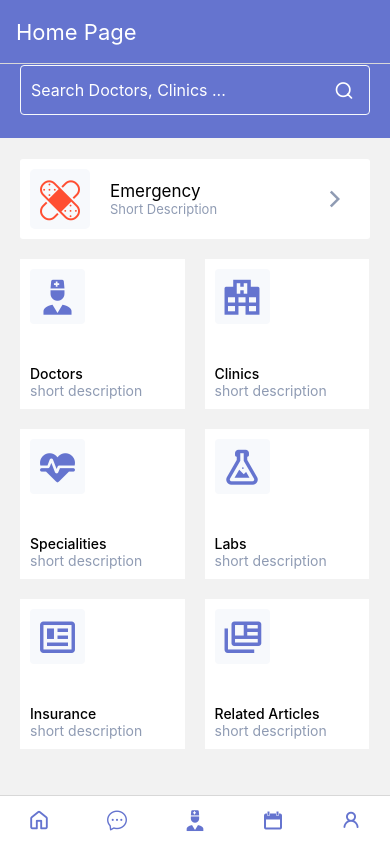
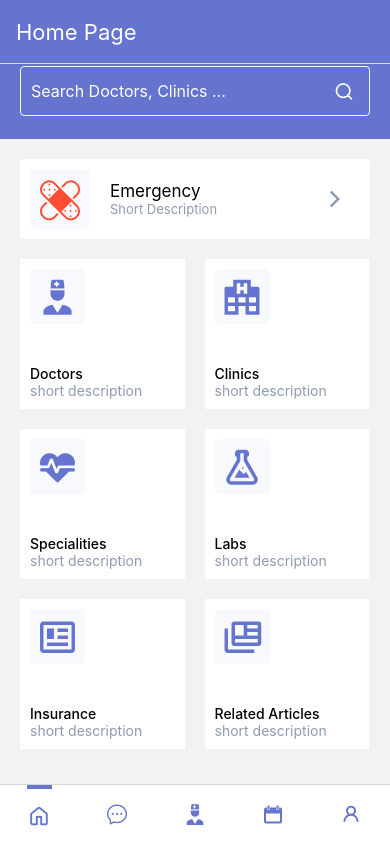
Before and after one commit to aamir-ds/digital-clinic, a React Native app: screen /Tabs in a window 390 px wide. Built offline with nearby package versions, Linux system fonts and the light colour scheme.

Commit message:
worked on bottom tab bar styling

```diff
--- a/navigation/tabs.js
+++ b/navigation/tabs.js
@@ -24,14 +24,13 @@ const Tabs = () => {
 
     return (
         <Tab.Navigator
+
             screenOptions={{
-                // tabBarLabelPosition: "beside-icon",
-                // tabBarIconStyle: {
-                //     display: "none"
-                // }
+                tabBarStyle: { height: 60 },
                 tabBarLabelStyle: {
                     display: 'none'
-                }
+                },
+
             }}
         >
             <Tab.Screen
@@ -40,14 +39,33 @@ const Tabs = () => {
                         backgroundColor: colors.primary,
                     },
                     headerTintColor: colors.white,
+                    elevation: 0,
+                    headerStyle: {
+                        backgroundColor: '#6574CF', //Set Header color
+                        elevation: 0, // remove shadow on Android
+                        shadowOpacity: 0, // remove shadow on iOS
+                    },
                     headerTitleStyle: {
                         fontWeight: '400',
                         fontSize: 22,
                     },
                     tabBarLabel: 'Home',
-                    tabBarIcon: () => (
-                        <Octi name="home" color={colors.primary} size={20} />
-                    ),
+                    tabBarIcon: ({ focused }) => {
+                        return focused ? (
+                            <View style={styles.labelFocusedContainer}>
+                                <Octi style={{ justifyContent: 'center' }} name="home" color={colors.primary} size={20} />
+
+                            </View>
+                        ) : (
+                            <View style={styles.labelContainer}>
+                                <Octi name="home" color={colors.primary} size={20} />
+
+                            </View>
+                        );
+                    },
+                    // tabBarIcon: () => (
+                    //     <Octi name="home" color={colors.primary} size={20} />
+                    // ),
                 }}
                 name="Home Page"
                 component={Home}
@@ -63,9 +81,22 @@ const Tabs = () => {
                         fontSize: 22,
                     },
                     tabBarLabel: 'Message',
-                    tabBarIcon: () => (
-                        <AntDesign name="message1" color={colors.primary} size={20} />
-                    ),
+                    tabBarIcon: ({ focused }) => {
+                        return focused ? (
+                            <View style={styles.labelFocusedContainer}>
+                                <AntDesign style={{ justifyContent: 'center' }} name="message1" color={colors.primary} size={20} />
+
+                            </View>
+                        ) : (
+                            <View style={styles.labelContainer}>
+                                <AntDesign style={{ justifyContent: 'center' }} name="message1" color={colors.primary} size={20} />
+
+                            </View>
+                        );
+                    },
+                    // tabBarIcon: () => (
+                    //     <AntDesign style={{ justifyContent: 'center' }} name="message1" color={colors.primary} size={20} />
+                    // ),
                 }}
                 name="Message"
                 component={Home}
@@ -80,9 +111,21 @@ const Tabs = () => {
                         </View>
                     ),
                     tabBarLabel: 'Message',
-                    tabBarIcon: () => (
-                        <MaterialCommunityIcons name="doctor" color={colors.primary} size={25} />
-                    ),
+                    tabBarIcon: ({ focused }) => {
+                        return focused ? (
+                            <View style={styles.labelFocusedContainer}>
+                                <MaterialCommunityIcons style={{ justifyContent: 'center' }} name="doctor" color={colors.primary} size={25} />
+
+                            </View>
+                        ) : (
+                            <View style={styles.labelContainer}>
+                                <MaterialCommunityIcons style={{ justifyContent: 'center' }} name="doctor" color={colors.primary} size={25} />
+                            </View>
+                        );
+                    },
+                    // tabBarIcon: () => (
+                    //     <MaterialCommunityIcons name="doctor" color={colors.primary} size={25} />
+                    // ),
                 }}
                 component={AllDoctors}
             />
@@ -96,9 +139,21 @@ const Tabs = () => {
                         </View>
                     ),
                     tabBarLabel: 'Appointments',
-                    tabBarIcon: () => (
-                        <Entypo name="calendar" color={colors.primary} size={20} />
-                    ),
+                    tabBarIcon: ({ focused }) => {
+                        return focused ? (
+                            <View style={styles.labelFocusedContainer}>
+                                <Entypo style={{ justifyContent: 'center' }} name="calendar" color={colors.primary} size={20} />
+
+                            </View>
+                        ) : (
+                            <View style={styles.labelContainer}>
+                                <Entypo style={{ justifyContent: 'center' }} name="calendar" color={colors.primary} size={20} />
+                            </View>
+                        );
+                    },
+                    // tabBarIcon: () => (
+                    //     <Entypo name="calendar" color={colors.primary} size={20} />
+                    // ),
                 }}
                 name="Appointments"
                 component={Appointments}
@@ -106,9 +161,21 @@ const Tabs = () => {
             <Tab.Screen
                 options={{
                     tabBarLabel: 'Links',
-                    tabBarIcon: () => (
-                        <Octi name="person" color={colors.primary} size={20} />
-                    ),
+                    tabBarIcon: ({ focused }) => {
+                        return focused ? (
+                            <View style={styles.labelFocusedContainer}>
+                                <Octi style={{ justifyContent: 'center' }} name="person" color={colors.primary} size={20} />
+
+                            </View>
+                        ) : (
+                            <View style={styles.labelContainer}>
+                                <Octi style={{ justifyContent: 'center' }} name="person" color={colors.primary} size={20} />
+                            </View>
+                        );
+                    },
+                    // tabBarIcon: () => (
+                    //     <Octi name="person" color={colors.primary} size={20} />
+                    // ),
                 }}
                 name="Links"
                 component={Links}
@@ -119,4 +186,18 @@ const Tabs = () => {
 
 export default Tabs
 
-const styles = StyleSheet.create({})
+const styles = StyleSheet.create({
+    labelContainer: {
+        alignItems: 'center',
+        width: '100%',
+    },
+    labelFocusedContainer: {
+        alignItems: 'center',
+        justifyContent: 'center',
+        flex: 1,
+        width: '100%',
+        borderTopWidth: 4,
+        borderTopColor: colors.primary,
+    },
+
+})
--- a/screens/Home.js
+++ b/screens/Home.js
@@ -62,7 +62,7 @@ const Home = ({ navigation }) => {
   return (
     <View>
 
-      <View style={{ paddingTop: 2, paddingHorizontal: 20, width: '100%', height: 75, backgroundColor: colors.primary, position: 'relative', bottom: 1, zIndex: 1 }}>
+      <View style={{ paddingTop: 2, paddingHorizontal: 20, width: '100%', height: 75, backgroundColor: colors.primary, }}>
         <View style={{ flexDirection: 'row', alignItems: 'center', width: '100%', height: 50, borderColor: colors.lightGrey, borderWidth: 1, borderRadius: 4, }}>
           <TextInput
             placeholder="Search Doctors, Clinics ..."
```
Also changed, not shown: screens/PaymentProcess.js (+22 -22 lines).
